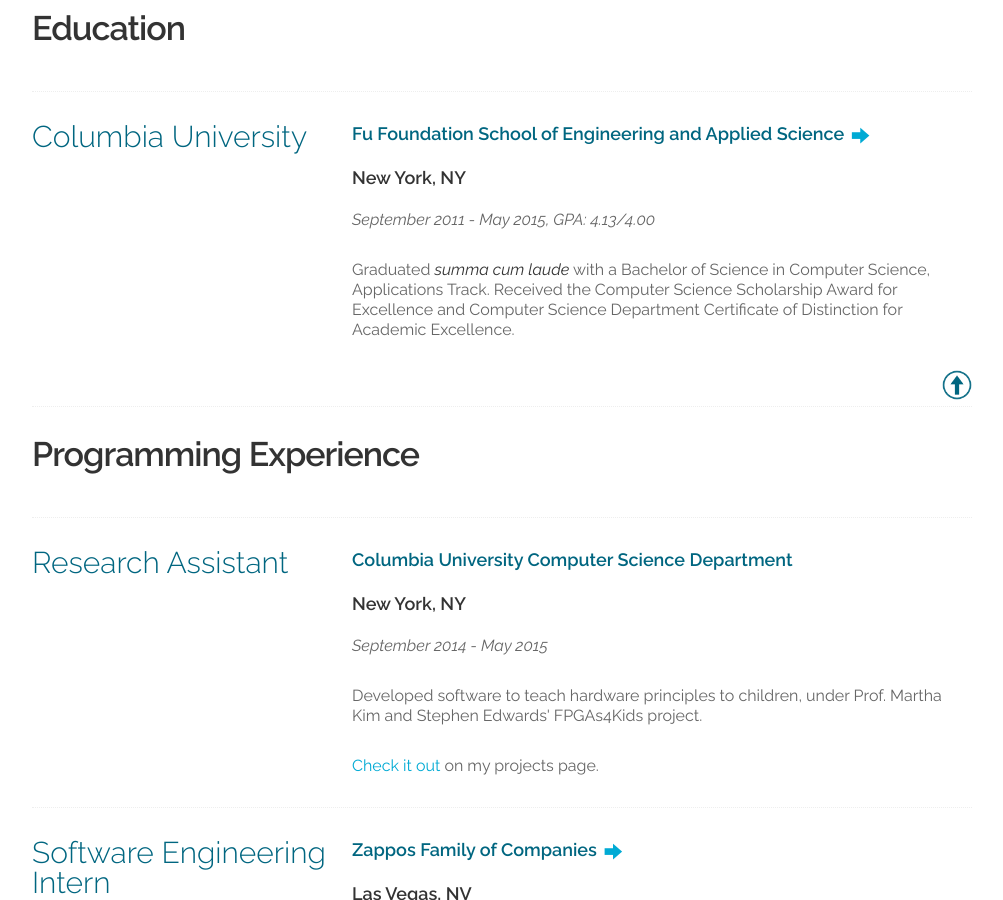
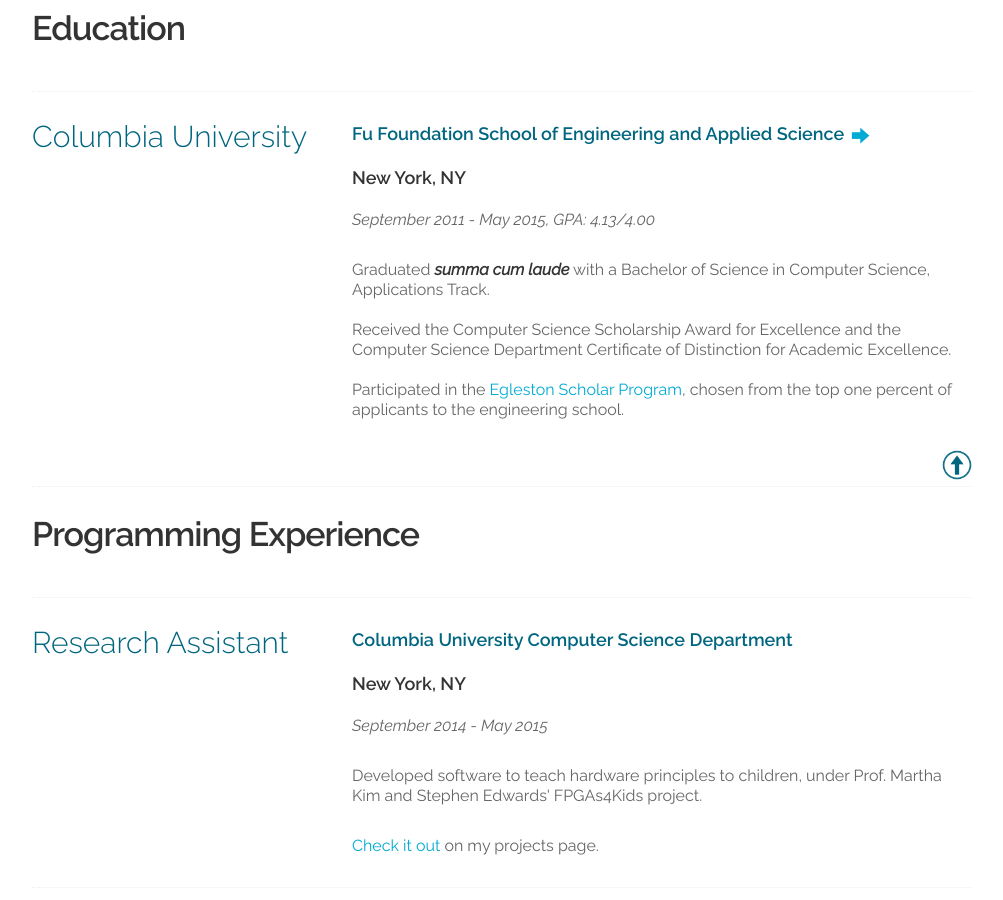
Before and after one commit to kaitlinhuben/kaitlinhuben.github.io, a Jekyll site: the page built from resume.html, in a window 1280 px wide and 900 px high, scrolled down 488 px. Shown: the whole window, without its empty margins (138-1141 px from the left). Built offline with Jekyll 4.4.1, drawn with Linux system fonts in a browser that asks for light colours.

Commit message:
Added resume education info

```diff
--- a/_data/resume_education.yml
+++ b/_data/resume_education.yml
@@ -2,5 +2,8 @@
   place: Fu Foundation School of Engineering and Applied Science
   location: New York, NY
   dates: "September 2011 - May 2015, GPA: 4.13/4.00"
-  description: "Graduated <em>summa cum laude</em> with a Bachelor of Science in Computer Science, Applications Track. Received the Computer Science Scholarship Award for Excellence and Computer Science Department Certificate of Distinction for Academic Excellence."
+  description:  !xml |
+    Graduated <em><b>summa cum laude</b></em> with a Bachelor of Science in Computer Science, Applications Track.<br><br>
+    Received the Computer Science Scholarship Award for Excellence and the Computer Science Department Certificate of Distinction for Academic Excellence.<br><br>
+    Participated in the <a href="http://engineering.columbia.edu/kaitlin-huben">Egleston Scholar Program</a>, chosen from the top one percent of applicants to the engineering school.
   external_link: http://www.engineering.columbia.edu/
```
